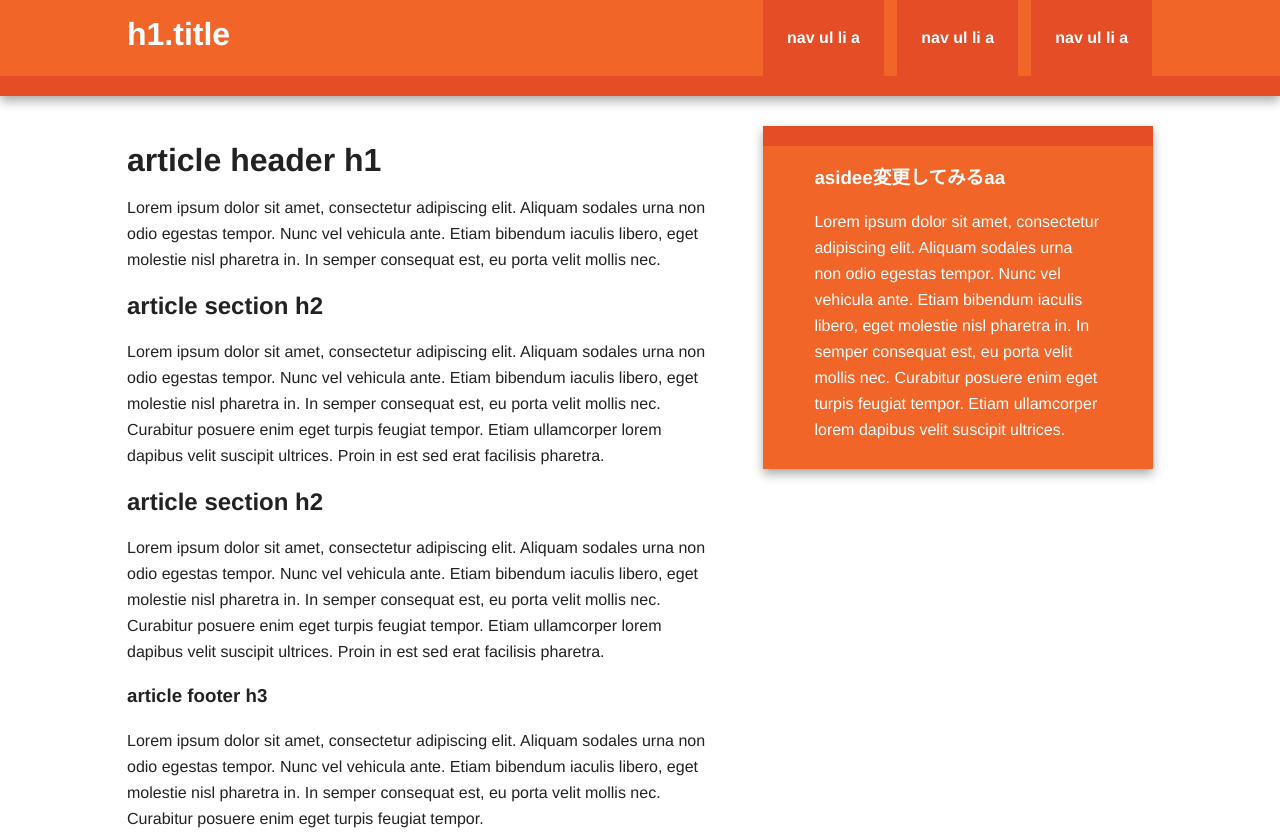
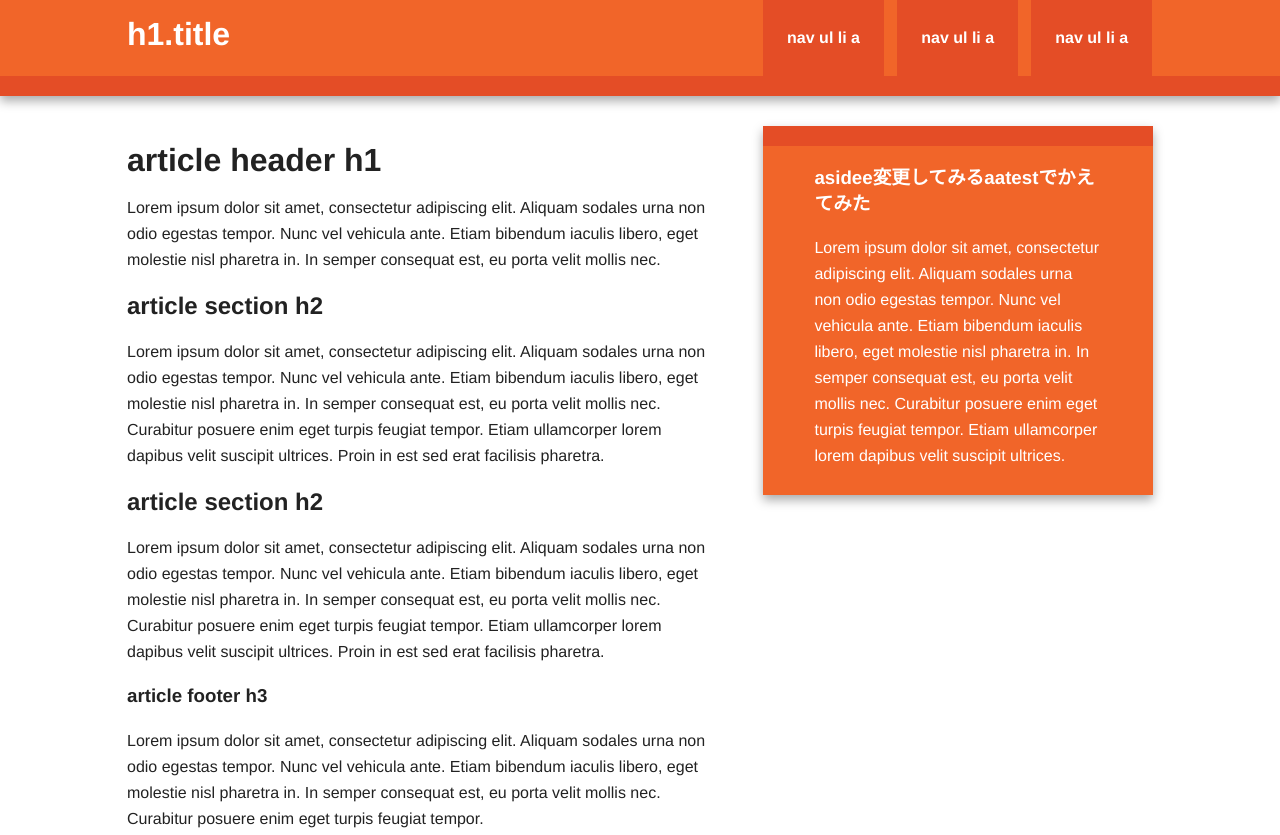
Before and after one commit to gaaupp/git_yurui, a plain HTML site: page index.html in a window 1280 px wide. Shown: the top 835 px of the page. Drawn offline with nearby package versions, Linux system fonts and the light colour scheme.

Commit message:
testでコミット！

```diff
--- a/index.html
+++ b/index.html
@@ -50,7 +50,7 @@
                 </article>
 
                 <aside>
-                    <h3>asidee変更してみるaa</h3>
+                    <h3>asidee変更してみるaatestでかえてみた</h3>
                     <p>Lorem ipsum dolor sit amet, consectetur adipiscing elit. Aliquam sodales urna non odio egestas tempor. Nunc vel vehicula ante. Etiam bibendum iaculis libero, eget molestie nisl pharetra in. In semper consequat est, eu porta velit mollis nec. Curabitur posuere enim eget turpis feugiat tempor. Etiam ullamcorper lorem dapibus velit suscipit ultrices.</p>
                 </aside>
 
```
